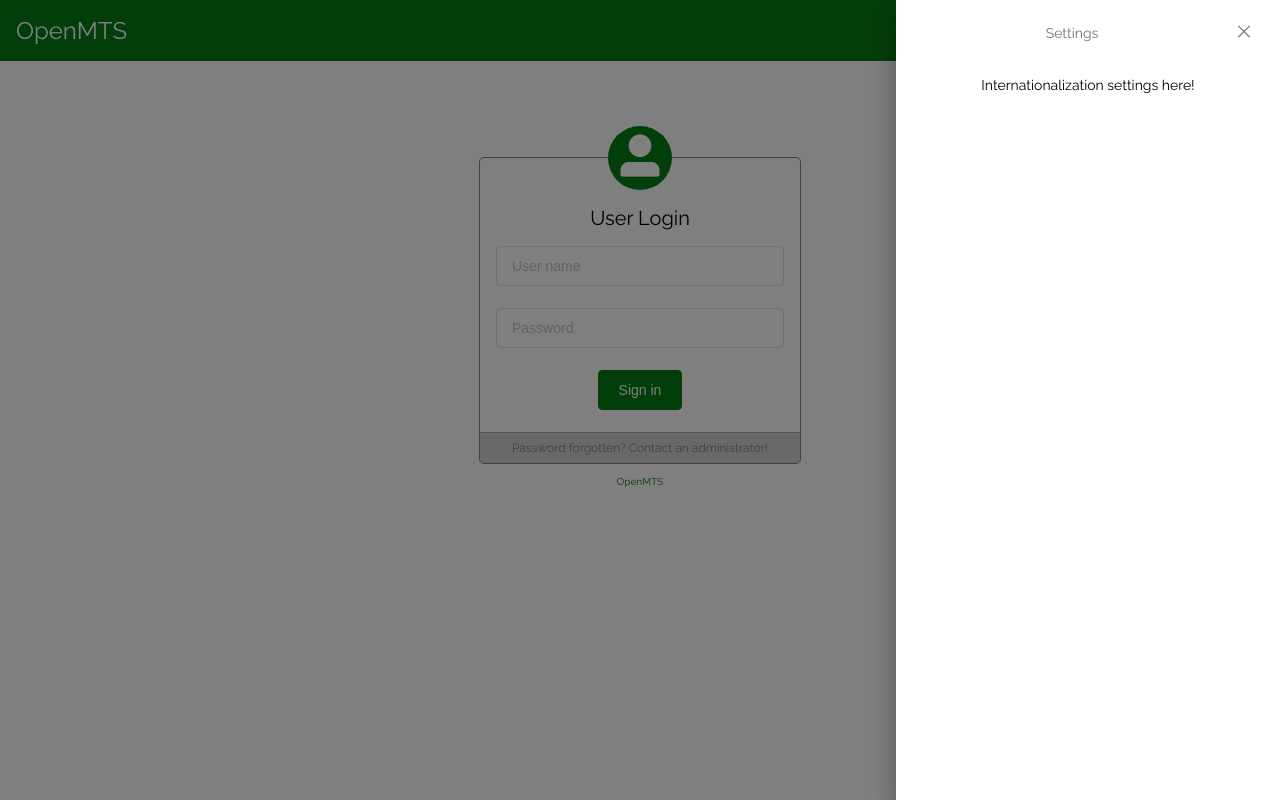
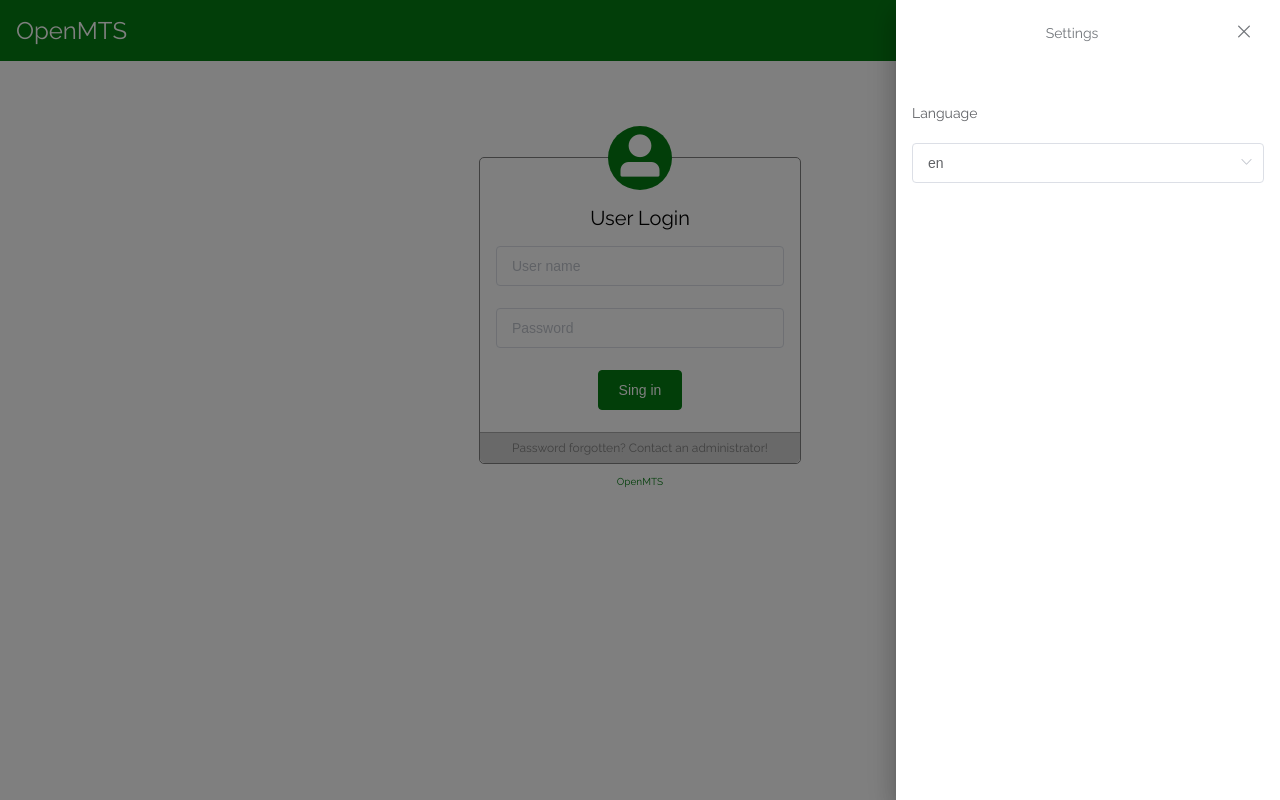
Before and after one commit to alex-c/OpenMTS, a Vue app in the folder mts-frontend/: page / in a window 1280 px wide. Both pictures are taken after a click on the button 1250 px from the left and 30 px from the top of the page. Built offline with nearby package versions, Linux system fonts and the light colour scheme.

Commit message:
Implemented i18n-setting in drawer and added some translations

```diff
--- a/mts-frontend/src/main.js
+++ b/mts-frontend/src/main.js
@@ -18,12 +18,28 @@ const messages = {
   en: {
     login: {
       header: 'User Login',
+      button: 'Sing in',
+      placeholder: {
+        user: 'User name',
+        password: 'Password',
+      },
+      notice: 'Password forgotten? Contact an administrator!',
+      settings: 'Settings',
+      language: 'Language',
     },
     ...enLocale,
   },
   de: {
     login: {
-      header: 'Anmeldung',
+      header: 'Benutzeranmeldung',
+      button: 'Anmelden',
+      placeholder: {
+        user: 'Benutzername',
+        password: 'Passwort',
+      },
+      notice: 'Passwort vergessen? Kontaktieren Sie bitte einen Administrator!',
+      settings: 'Einstellungen',
+      language: 'Sprache',
     },
     ...deLocale,
   },
--- a/mts-frontend/src/views/Public.vue
+++ b/mts-frontend/src/views/Public.vue
@@ -11,30 +11,41 @@
         <i class="el-icon-user-solid"></i>
       </div>
       <div id="login-box-header">
-        User Login
+        {{ $t('login.header') }}
       </div>
       <div id="login-box-main">
         <el-form :model="form">
           <el-form-item>
-            <el-input placeholder="User name" v-model="form.user"></el-input>
+            <el-input :placeholder="$t('login.placeholder.user')" v-model="form.user"></el-input>
           </el-form-item>
           <el-form-item>
-            <el-input placeholder="Password" v-model="form.password" show-password></el-input>
+            <el-input :placeholder="$t('login.placeholder.password')" v-model="form.password" show-password></el-input>
           </el-form-item>
           <el-form-item>
-            <el-button type="primary" @click="login">Sign in</el-button>
+            <el-button type="primary" @click="login">{{ $t('login.button') }}</el-button>
           </el-form-item>
         </el-form>
       </div>
       <div id="login-box-footer">
-        Password forgotten? Contact an administrator!
+        {{ $t('login.notice') }}
       </div>
     </div>
     <div id="footer">
       <a href="https://www.github.com/alex-c/openmts">OpenMTS</a>
     </div>
-    <el-drawer title="Settings" :visible.sync="drawer" direction="rtl">
-      <span>Internationalization settings here!</span>
+    <el-drawer :title="$t('login.settings')" :visible.sync="drawer" direction="rtl">
+      <div id="drawer-body">
+        <el-form label-position="top">
+          <el-form-item :label="$t('login.language')">
+            <el-select v-model="$i18n.locale">
+              <el-option v-for="(lang, i) in languages" :key="`Lang${i}`" :label="lang" :value="lang">
+                <span style="float: left">{{ lang }}</span>
+                <span style="float: right; color: #8492a6; font-size: 13px">{{ lang }}</span>
+              </el-option>
+            </el-select>
+          </el-form-item>
+        </el-form>
+      </div>
     </el-drawer>
   </div>
 </template>
@@ -45,6 +56,7 @@ export default {
   data() {
     return {
       drawer: false,
+      languages: ['en', 'de'],
       form: {
         user: '',
         password: '',
@@ -128,4 +140,13 @@ export default {
     text-decoration: underline;
   }
 }
+
+#drawer-body {
+  padding: 16px;
+  text-align: left;
+}
+
+#drawer-body .el-select {
+  width: 100%;
+}
 </style>
```
